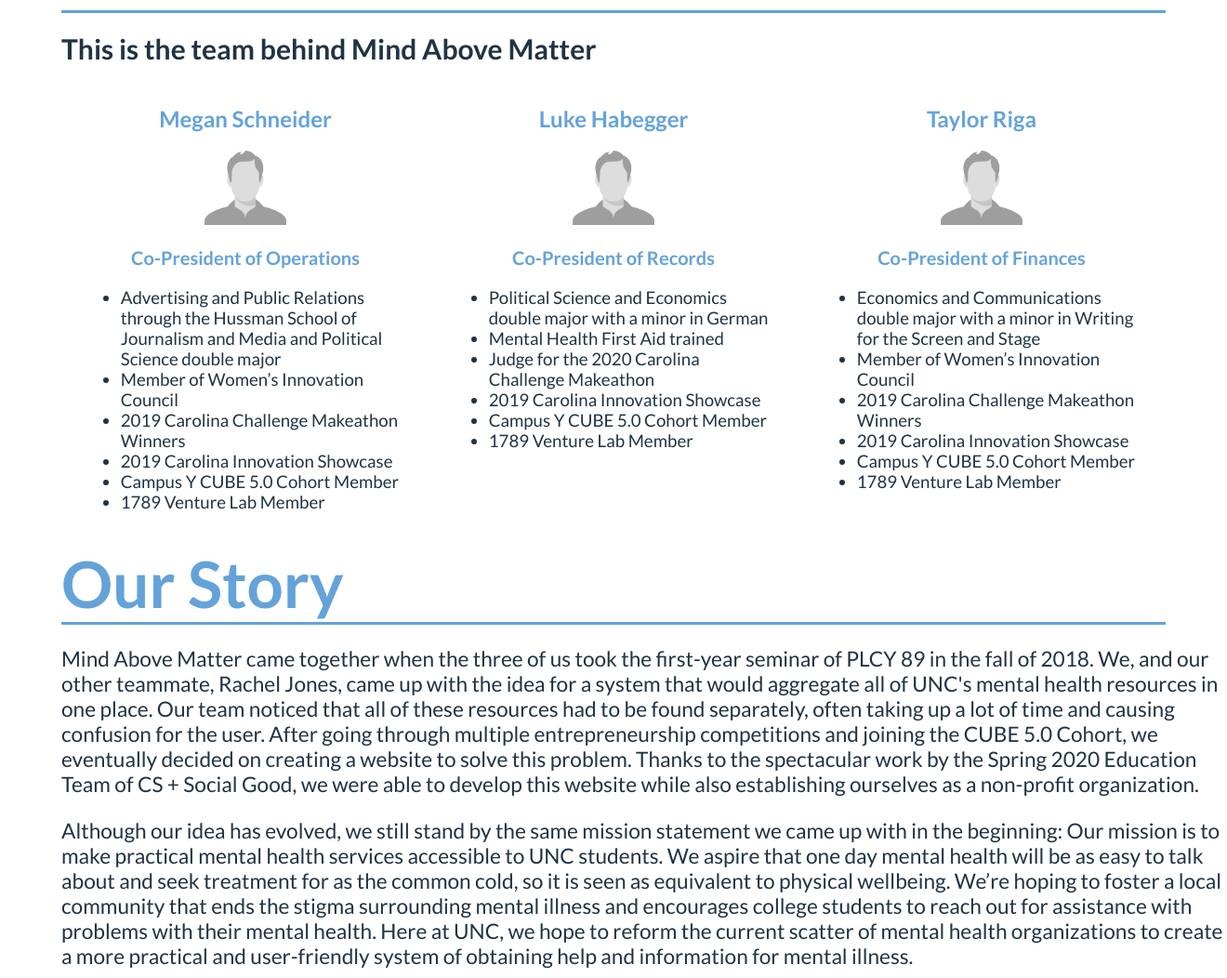
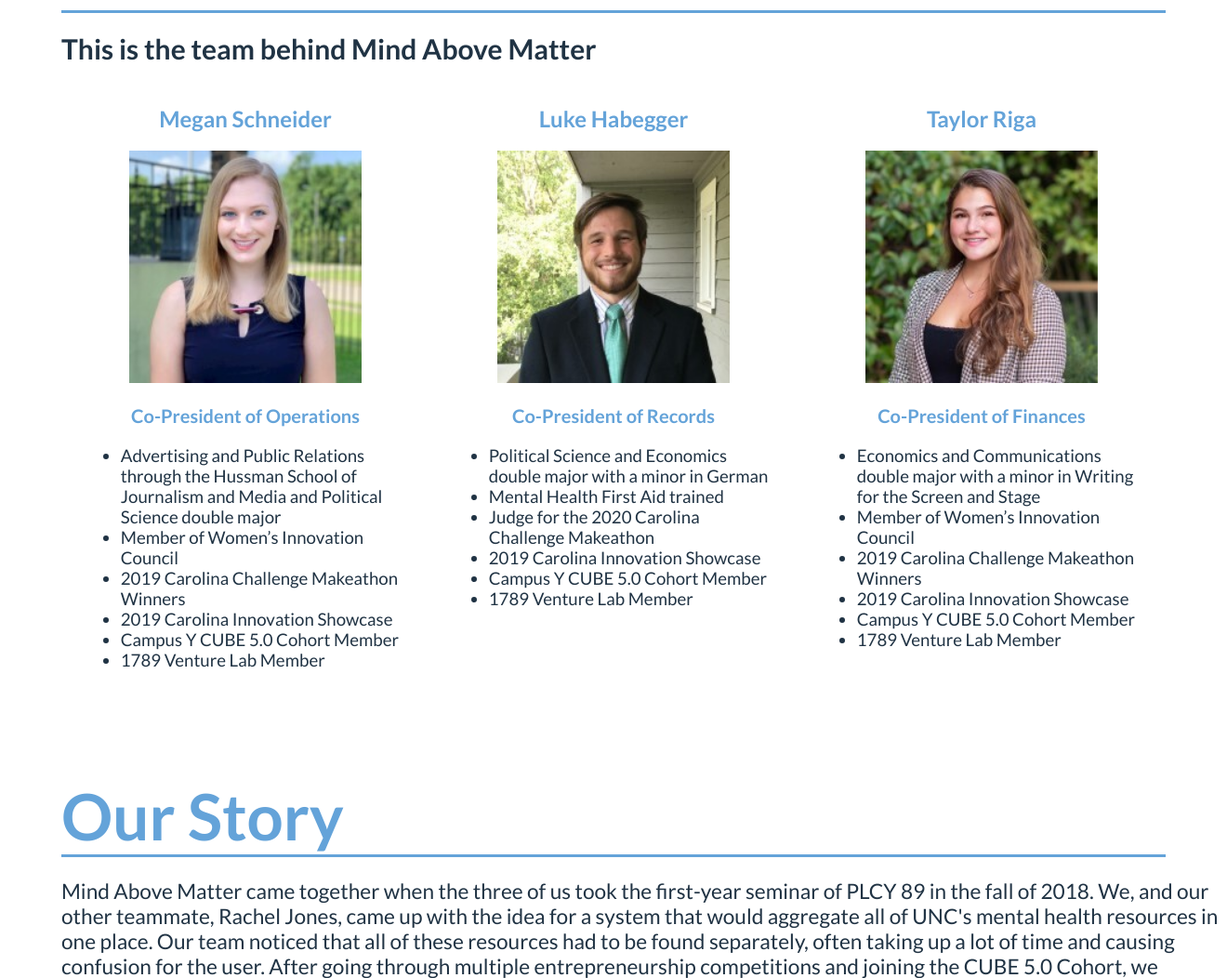
Before and after one commit to cssgunc/MindOverMatter, a Flask app: page /aboutus/ in a window 1320 px wide. Shown: the part 516-1568 px from the top of the page at 93% size. Run offline with Flask 2, Linux system fonts and the light colour scheme; some libraries are stand-ins or nearby versions; some web fonts are replaced.

Commit message:
forgottoaddpics

```diff
--- a/static/aboutus.css
+++ b/static/aboutus.css
@@ -6,7 +6,7 @@
 .person{
     width: 30%;
     padding: 2%;
-    height: 400px;
+    height: 650px;
 }
 .peopleimages{
     width: 25%;
@@ -41,3 +41,8 @@
 p {
     font-size: 20px;
 }
+
+.peopleimages {
+    height: 250px;
+    width: 250px;
+}
--- a/templates/aboutus.html
+++ b/templates/aboutus.html
@@ -17,7 +17,7 @@
         <div class="gallery">
             <div class=person>
                 <h2>Megan Schneider</h2>
-                <img class="peopleimages" src="{{ url_for('static', filename='person.png') }}"></img>
+                <img class="peopleimages" src="{{ url_for('static', filename='megan.jpg') }}"></img>
                 <p><strong>Co-President of Operations</strong></p>
                 <div class="bios">
                     <ul>
@@ -33,7 +33,7 @@
             </div>
             <div class=person>
                 <h2>Luke Habegger</h2>
-                <img class="peopleimages" src="{{ url_for('static', filename='person.png') }}"></img>
+                <img class="peopleimages" src="{{ url_for('static', filename='luke.jpg') }}"></img>
                 <p><strong>Co-President of Records</strong></p>
                 <div class="bios">
                     <ul>
@@ -48,7 +48,7 @@
             </div>
             <div class=person>
                 <h2>Taylor Riga</h2>
-                <img class="peopleimages" src="{{ url_for('static', filename='person.png') }}"></img>
+                <img class="peopleimages" src="{{ url_for('static', filename='tay.jpg') }}"></img>
                 <p><strong>Co-President of Finances</strong></p>
                 <div class="bios">
                     <ul>
```
Also changed, not shown: static/luke.jpg (added), static/megan.jpg (added), static/tay.jpg (added), 1 other file.
